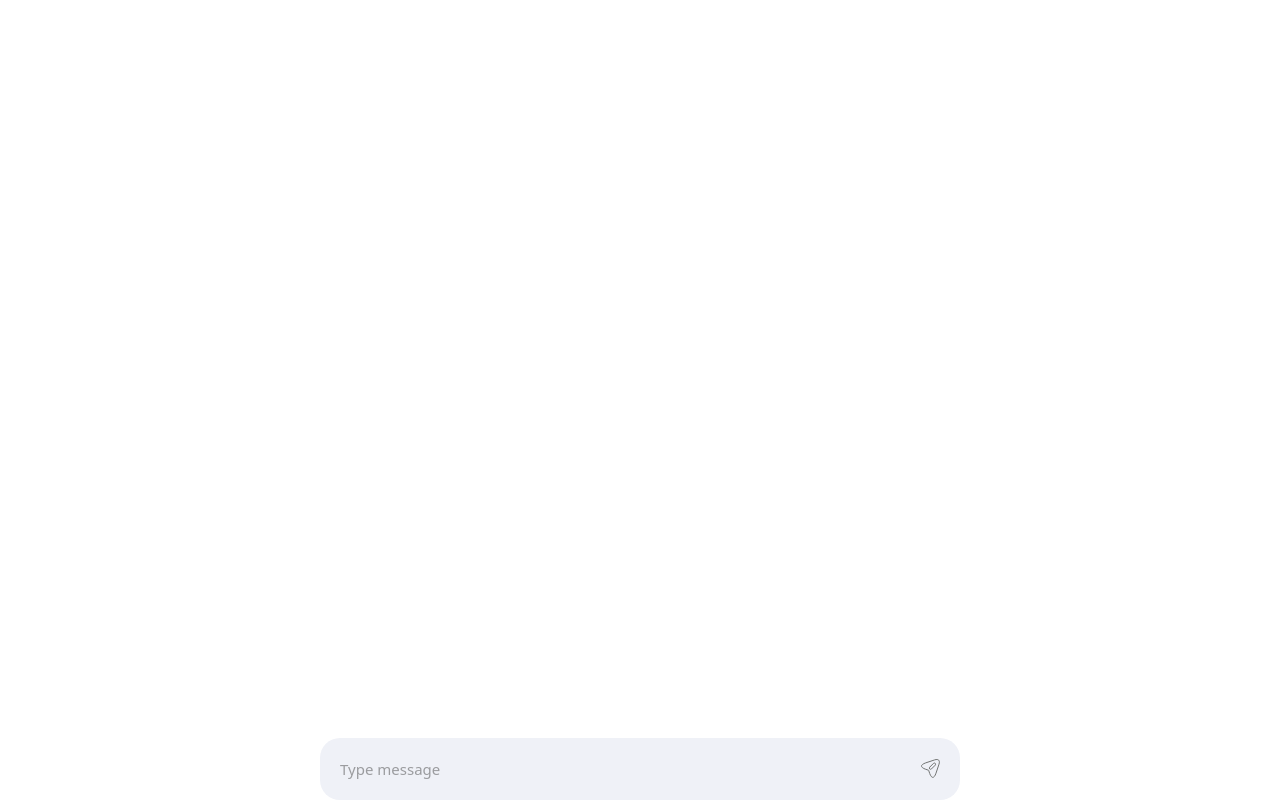
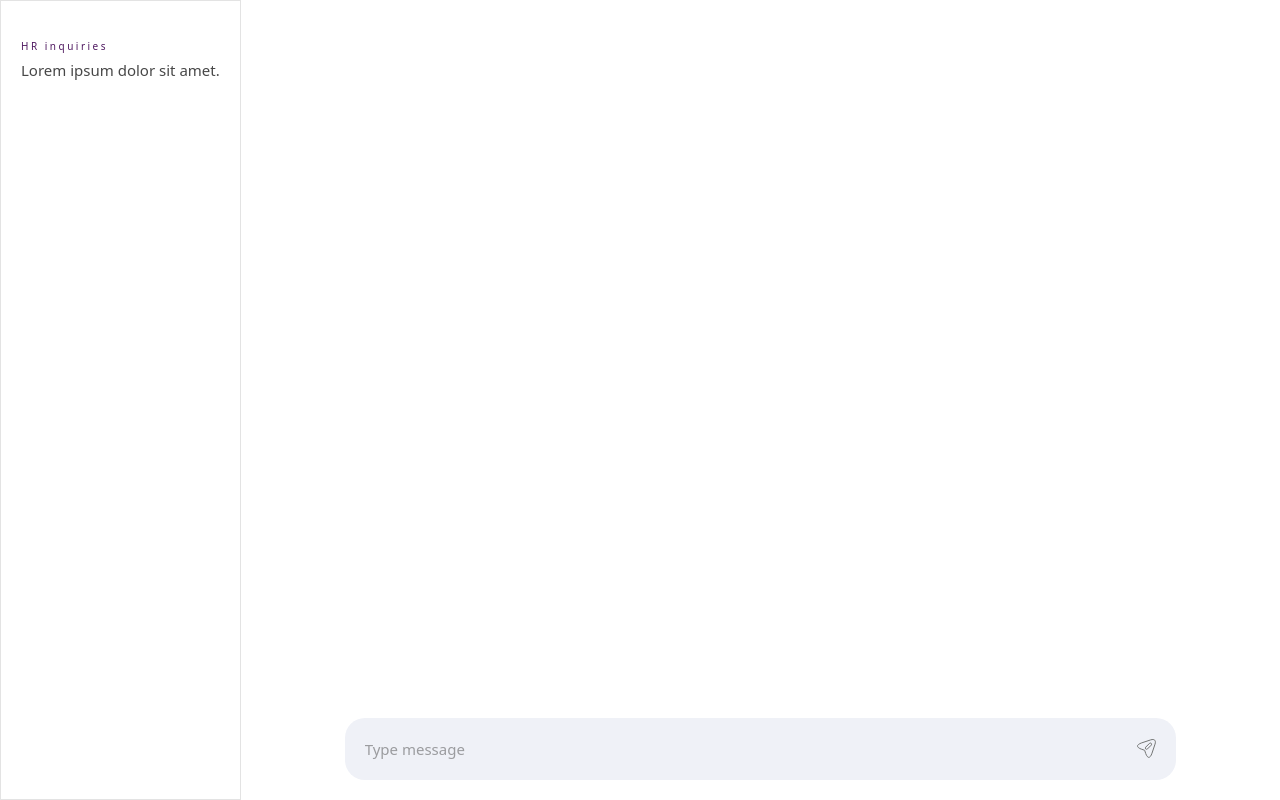
Before and after one commit to mitrarsh/local-gpt, a React (Vite) app: page / in a window 1280 px wide. Built offline with nearby package versions, Linux system fonts and the light colour scheme.

Commit message:
routing sidebar layout set up

```diff
--- a/package.json
+++ b/package.json
@@ -14,6 +14,7 @@
     "@tanstack/react-query": "^5.90.2",
     "react": "^19.1.1",
     "react-dom": "^19.1.1",
+    "react-router-dom": "^7.9.3",
     "tailwindcss": "^4.1.14",
     "zustand": "^5.0.8"
   },
--- a/src/App.css
+++ b/src/App.css
@@ -80,6 +80,7 @@ h3 {
 }
 h4 {
   font-size: 0.875rem;
+  color: var(--clr-primary-1);
 }
 p {
   margin-bottom: 1.25rem;
@@ -106,23 +107,39 @@ p {
     line-height: 1;
   }
 }
+/* me-made classes */
+.mt-8{
+  margin-top: 2rem;
+}
 /*  global classes */
 .chatbox{
+  display: flex;
+  flex-direction: column;
   position: relative;
-  width: clamp(60rem, 90vw, 50%);
+  width: clamp(50rem, 90vw, 100%);
   margin: 0 auto;
+  height: 100vh;
+  overflow: hidden;
+  padding: 2rem 0;
 }
 .input{
     background-color: var(--clr-gray-1);
     border-radius: var(--radius);
     padding: 2rem;
-    position: fixed;
-     bottom: 0;
-    left: 50%;
-    transform: translateX(-50%);
-      width: clamp(60rem, 90vw, 50%);
-
-
+      width: clamp(50rem, 90vw, 80%);
+      align-self: center;
+}
+.messagesBox{
+  flex: 1;
+  display: flex;
+  flex-direction: column;
+  overflow-y: auto;
+  scroll-behavior: smooth;
+}
+@media screen and (min-width: 800px) {
+  .messagesBox{
+    padding: 0 10rem;
+  }
 }
 .msg{
   padding: 2rem;
@@ -140,10 +157,10 @@ background-color: aqua;
   background-color: var(--clr-gray-1);
   align-self: end;
 }
-.messagesBox{
-  display: flex;
-  flex-direction: column;
-  flex-wrap: wrap;
-  padding-bottom: 8rem;
+
+/* section */
+
+.sidebar{
+  padding: 2rem;
+  border: 1px solid var(--clr-gray-2);
 }
-/* section */
--- a/src/App.tsx
+++ b/src/App.tsx
@@ -1,12 +1,24 @@
+import { createBrowserRouter, RouterProvider } from "react-router-dom";
 import "./App.css";
-import Chatbox from "./components/ui/Chatbox";
+
+import RootLayout from "./layout/RootLayout";
+import ErrorPage from "./pages/ErrorPage";
+import NewChat from "./pages/NewChat";
+import Chat from "./pages/Chat";
 
 
+const router= createBrowserRouter([{
+  path:"/",
+  element:<RootLayout/>,errorElement:<ErrorPage/>,children:[
+    {index:true, element:<NewChat/>},
+    {path:"chat/:id", element:<Chat/>}
+  ]
+}
+])
 const App = () => {
+
   return (
-    <div>
-      <Chatbox/>
-    </div>
+    <RouterProvider router={router}></RouterProvider>
   );
 };
 
--- a/src/components/ui/Chatbox.tsx
+++ b/src/components/ui/Chatbox.tsx
@@ -6,7 +6,7 @@ import MessagesBox from "./MessagesBox";
 const Chatbox = () => {
   const chatHistory = UseChatStore((state) => state.chatHistory);
   return (
-    <div className="chatbox w-[10rem]">
+    <div className="chatbox">
       <MessagesBox>
         {chatHistory.map((msg) =>
           msg.user === "chatgpt" ? (
--- /dev/null
+++ b/src/layout/RootLayout.tsx
@@ -0,0 +1,13 @@
+import SideBar from './sidebar/SideBAr'
+import { Outlet } from 'react-router-dom'
+
+const RootLayout = () => {
+  return (
+    <div className='flex'>
+      <SideBar/>
+      <Outlet/>
+    </div>
+  )
+}
+
+export default RootLayout
--- /dev/null
+++ b/src/layout/sidebar/ChatPreview.tsx
@@ -0,0 +1,12 @@
+
+
+const ChatPreview = () => {
+  return (
+    <div className='mt-8'>
+        <h4>HR inquiries</h4>
+        <p>Lorem ipsum dolor sit amet.</p>
+    </div>
+  )
+}
+
+export default ChatPreview
--- /dev/null
+++ b/src/layout/sidebar/ChatsList.tsx
@@ -0,0 +1,12 @@
+import React from 'react'
+import ChatPreview from './ChatPreview'
+
+const ChatsList = () => {
+  return (
+    <div>
+        <ChatPreview/>
+    </div>
+  )
+}
+
+export default ChatsList
--- /dev/null
+++ b/src/layout/sidebar/SideBar.tsx
@@ -0,0 +1,12 @@
+import React from 'react'
+import ChatsList from './ChatsList'
+
+const SideBar = () => {
+  return (
+    <div className='hidden md:block sidebar'>
+        <ChatsList/>
+    </div>
+  )
+}
+
+export default SideBar
--- /dev/null
+++ b/src/pages/Chat.tsx
@@ -0,0 +1,9 @@
+import React from 'react'
+
+const Chat = () => {
+  return (
+    <div>Chat</div>
+  )
+}
+
+export default Chat
--- /dev/null
+++ b/src/pages/ErrorPage.tsx
@@ -0,0 +1,9 @@
+import React from 'react'
+
+const ErrorPage = () => {
+  return (
+    <div>ErrorPage</div>
+  )
+}
+
+export default ErrorPage
--- /dev/null
+++ b/src/pages/NewChat.tsx
@@ -0,0 +1,12 @@
+
+import Chatbox from '../components/ui/Chatbox'
+
+const NewChat = () => {
+  return (
+    <div className='flex-1'>
+      <Chatbox/>
+    </div>
+  )
+}
+
+export default NewChat
```
Also changed, not shown: 1 other file (tests, documents, lock files or other folders).
